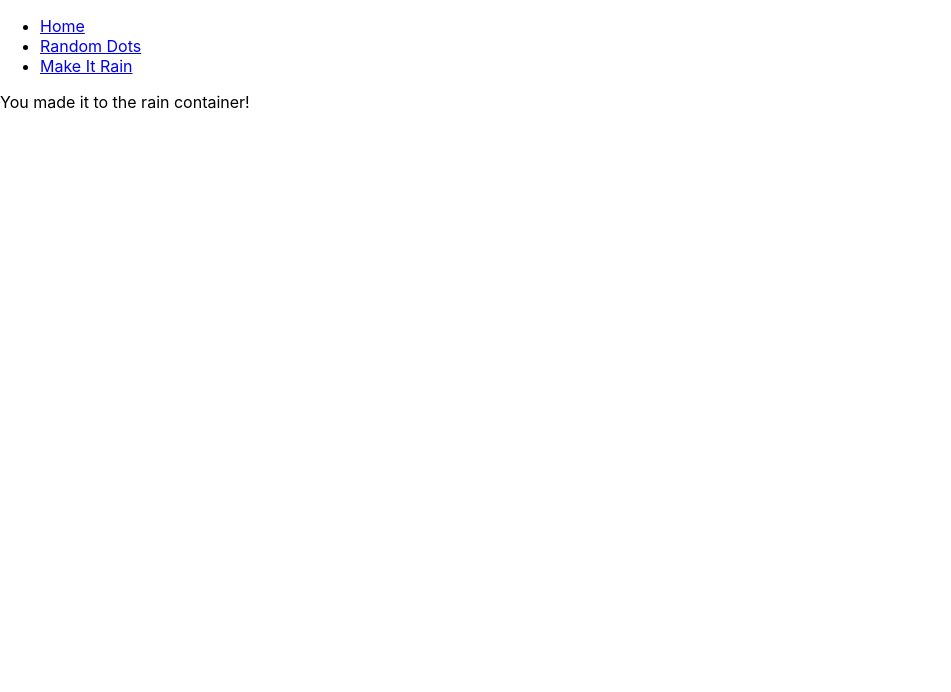
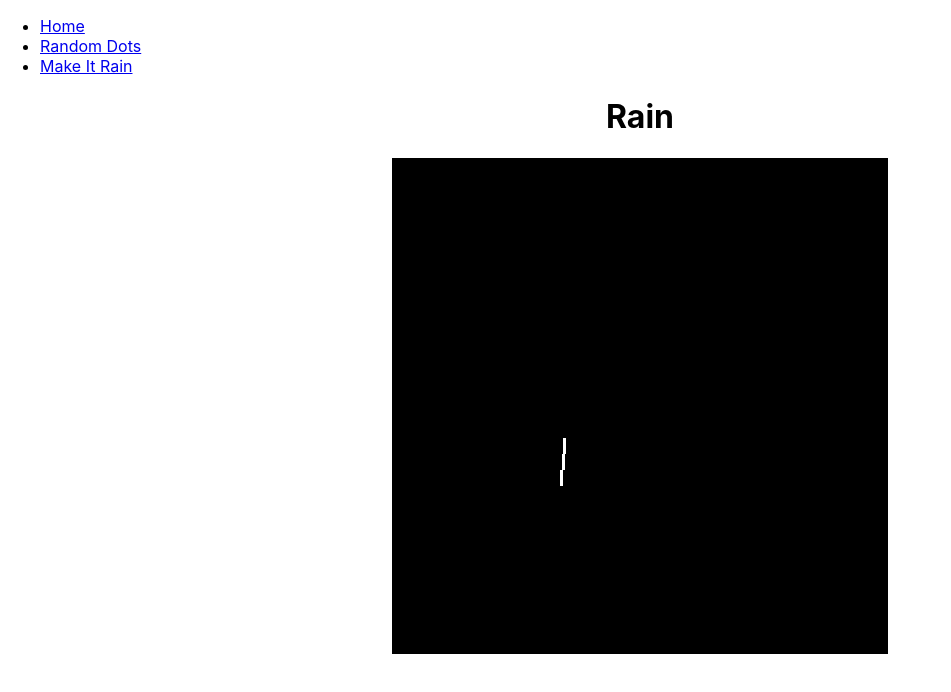
Before and after one commit to breadoliveoilsalt/getMouz, a React (Create React App) app in the folder client/: page /rain in a window 1280 px wide. Shown: the top 692 px of the page, without its empty margins (0-951 px from the left). Built offline with nearby package versions, Linux system fonts and the light colour scheme.

Commit message:
Prototype a rain drop segment with divs

```diff
--- a/client/src/components_container/rainContainer.js
+++ b/client/src/components_container/rainContainer.js
@@ -5,8 +5,43 @@ import '../parentCSS.css'
 class RainContainer extends Component {
 
   render() {
+
+    const segmentStyle1 = {
+      position: "absolute",
+      backgroundColor: "white",
+      height: "1em",
+      width: ".2em",
+      left: "10em",
+      bottom: "10em"
+    }
+
+    const segmentStyle2 = {
+      position: "absolute",
+      backgroundColor: "white",
+      height: "1em",
+      width: ".2em",
+      left: "10.1em",
+      bottom: "11em"
+    }
+
+    const segmentStyle3 = {
+      position: "absolute",
+      backgroundColor: "white",
+      height: "1em",
+      width: ".2em",
+      left: "10.2em",
+      bottom: "12em"
+    }
+
+    const dropSegments = [<div style={segmentStyle1} />,  <div style={segmentStyle2} />, <div style={segmentStyle3} />]
+
     return (
-      <p> You made it to the rain container! </p>
+      <div>
+        <h1 className="text-centered">Rain</h1>
+        <div className="container">
+          {dropSegments}
+        </div>
+      </div>
     )
   }
 }
```
